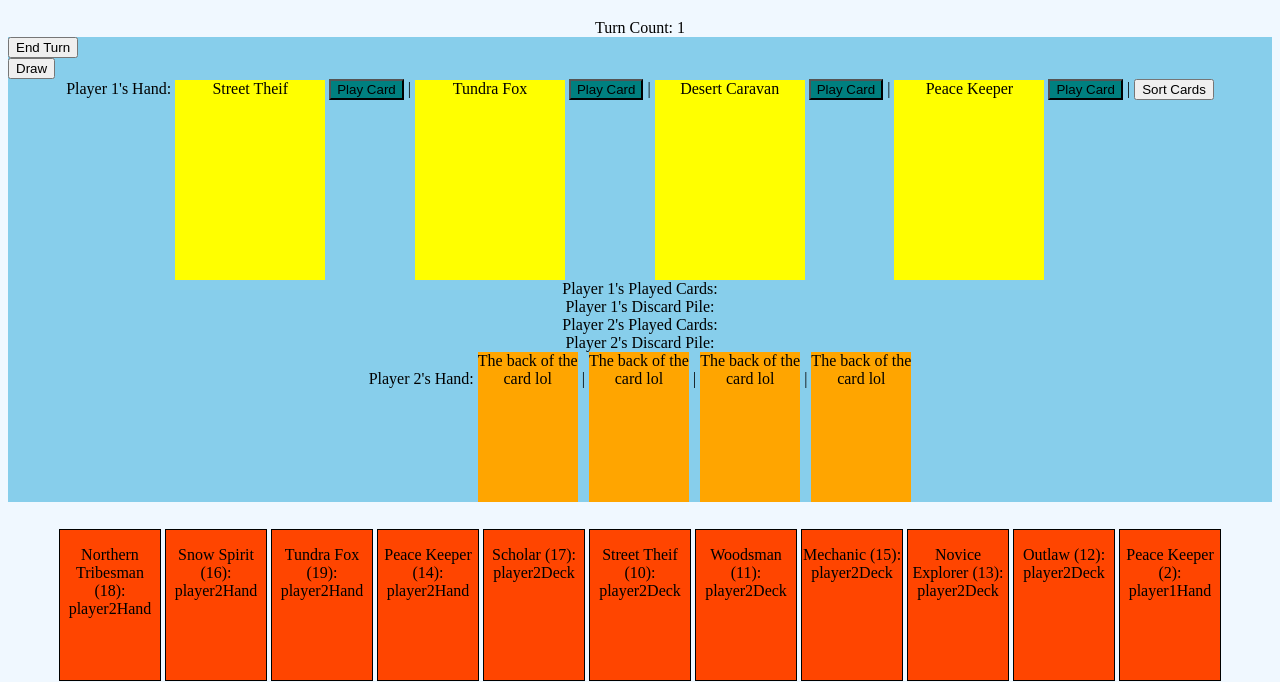
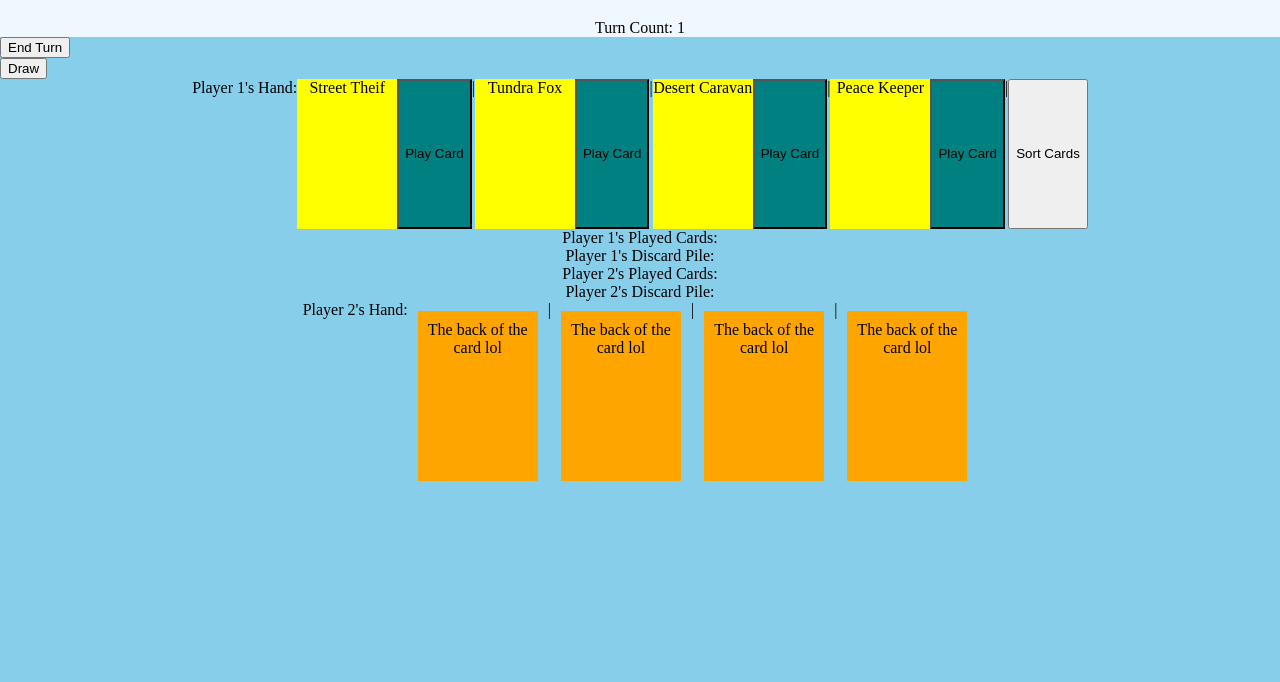
Before and after one commit to centeredpodcast/clovecardsonline, a plain HTML site: page battle.html in a window 1280 px wide. Shown: the part 61-743 px from the top of the page. Drawn offline with nearby package versions, Linux system fonts and the light colour scheme.

Commit message:
fixed distortion in the board

```diff
--- a/Resources/battle.css
+++ b/Resources/battle.css
@@ -1,42 +1,30 @@
 body {
     background-color: aliceblue;
     text-align: center;
+    margin: 0;
+    padding: 0;
 }
-#activeCard0 {
+.active {
     display: inline-block;
-    width: 150px;
-    height: 200px;
+    width: 100px;
+    height: 150px;
     background-color: yellow;
     margin: 0;
 }
-#activeCard1 {
-    display: inline-block;
-    width: 150px;
-    height: 200px;
-    background-color: yellow;
-    margin: 0;
-}
-#activeCard2 {
-    display: inline-block;
-    width: 150px;
-    height: 200px;
-    background-color: yellow;
-    margin: 0;
 
-}
-#activeCard3 {
-    display: inline-block;
-    width: 150px;
-    height: 200px;
-    background-color: yellow;
-    margin: 0;
-
-}
 .hand {
     background-color: skyblue;
+    display: flex;
+    justify-content: center;
+
 }
 #board {
     background-color: skyblue;
+    display: block;
+    width: 100%;
+    height: 100vh;
+    margin: 0;
+    padding: 0;
 }
 .playCardButton {
     display: inline-block;
@@ -46,7 +34,9 @@ body {
     display: inline-block;
     width: 100px;
     height:150px;
-    background-color: orange;
+    background-color: #ffa500;
+    padding: 10px;
+    margin: 10px;
 }
 .card {
     position: relative;
@@ -67,3 +57,9 @@ body {
     flex-wrap: wrap;
     justify-content: center;
 }
+/* .stuff {
+    display: flex;
+    width: 100%;
+    flex-wrap: wrap;
+    justify-content: center;
+} */
--- a/battle.html
+++ b/battle.html
@@ -22,18 +22,18 @@
         <h1>Play the Game!</h1>
         <span id="turnCount"></span>
         <div id="board">
-            <button class="1 endTurn" onclick="changeTurns()" style="display: none;">End Turn</button>
-            <button class="1 draw" style="display: none;">Draw</button>
-            <div class="1 deck" onclick="shuffleDeck(1)"></div> <!-- this won't show anymore 'caus we show hands now-->
-            <div class="1 hand"></div> <!-- here is your board -->
-            <div class="1 played"></div>
-            <div class="1 discard"></div>
-            <div class="2 played"></div>
-            <div class="2 discard"></div>
-            <div class="2 hand"></div>
-            <div class="2 deck"></div>
-            <button class="2 draw" style="display: none;">Draw</button> <!-- draw button -->
-            <button class="2 endTurn" onclick="changeTurns()" style="display: none;">End Turn</button> <!-- end turn button -->
+            <button class="1 endTurn one" onclick="changeTurns()" style="display: none;">End Turn</button>
+            <button class="1 draw one" style="display: none;">Draw</button>
+            <div class="1 deck one" onclick="shuffleDeck(1)"></div> <!-- this won't show anymore 'caus we show hands now-->
+            <div class="1 hand one"></div> <!-- here is your board -->
+            <div class="1 played one"></div>
+            <div class="1 discard one"></div>
+            <div class="2 played two"></div>
+            <div class="2 discard two"></div>
+            <div class="2 hand two"></div>
+            <div class="2 deck two"></div>
+            <button class="2 draw two" style="display: none;">Draw</button> <!-- draw button -->
+            <button class="2 endTurn two" onclick="changeTurns()" style="display: none;">End Turn</button> <!-- end turn button -->
         </div>
         <!--<button class="testbutton">click me to add cards to your collection!</button>-->
     </main>
@@ -489,7 +489,7 @@
                     let arrayOfCards = []; //set your cards
                     for(i in board["player" + activePlayer + "Hand"]) { //for every card in your hand
                         //push it to the array
-                        arrayOfCards.push("<span id = 'activeCard"+i+"' class='cardInHand cardID"+board["player" + activePlayer + "Hand"][i][1]+"'>" + board["player" + activePlayer + "Hand"][i][0] + "</span>")
+                        arrayOfCards.push("<span class = 'active' id = 'activeCard"+i+"' class='cardInHand cardID"+board["player" + activePlayer + "Hand"][i][1]+"'>" + board["player" + activePlayer + "Hand"][i][0] + "</span>")
                         if(!playedCardYet) { //if you haven't played a card yet, add a button to play it.
                             if(cardData["card"+board["player" + activePlayer + "Hand"][i][1]][3]===false) {
                                 arrayOfCards[arrayOfCards.length - 1] +=" <button id='playCard"+i+"' class='playCardButton cardID"+board["player" + activePlayer + "Hand"][i][1]+"'>Play Card</button>"
@@ -501,14 +501,14 @@
                     }
                     //push a sort cards button at the end
                     arrayOfCards.push("<button id = 'sortCards' onclick = 'sortCards(board[\"player\" + " + activePlayer + " + \"Hand\"], true)'>Sort Cards</button>")
-                    $("."+activePlayer+".hand").html("Player " + activePlayer + "'s Hand: " + arrayOfCards.join(" | ")) //set it to the page, divided by |s.
+                    $("."+activePlayer+".hand").html("Player " + activePlayer + "'s Hand: " + "<br>"+ arrayOfCards.join(" | ")) //set it to the page, divided by |s.
                 }
                 function showInactivePlayerCards() { //display inactive cards
                     let arrayOfInactiveCards = []; //set the array
                     for(i in board["player" + nonActivePlayer + "Hand"]) { //for each one you get to see the back of the card
                         arrayOfInactiveCards.push("<span class='inactive' id = 'inactiveCard"+i+"'>" + "The back of the card lol" + "</span>")
                     } //set it to the board
-                    $("."+nonActivePlayer+".hand").html("Player " + nonActivePlayer + "'s Hand: " + arrayOfInactiveCards.join(" | "))
+                    $("."+nonActivePlayer+".hand").html("Player " + nonActivePlayer + "'s Hand: " + "<br>" + arrayOfInactiveCards.join(" | "))
                 }
                 function showActivePlayedCards() { //display your played cards
                     let arrayOfActivePlayedCards = []; //set an array
```
